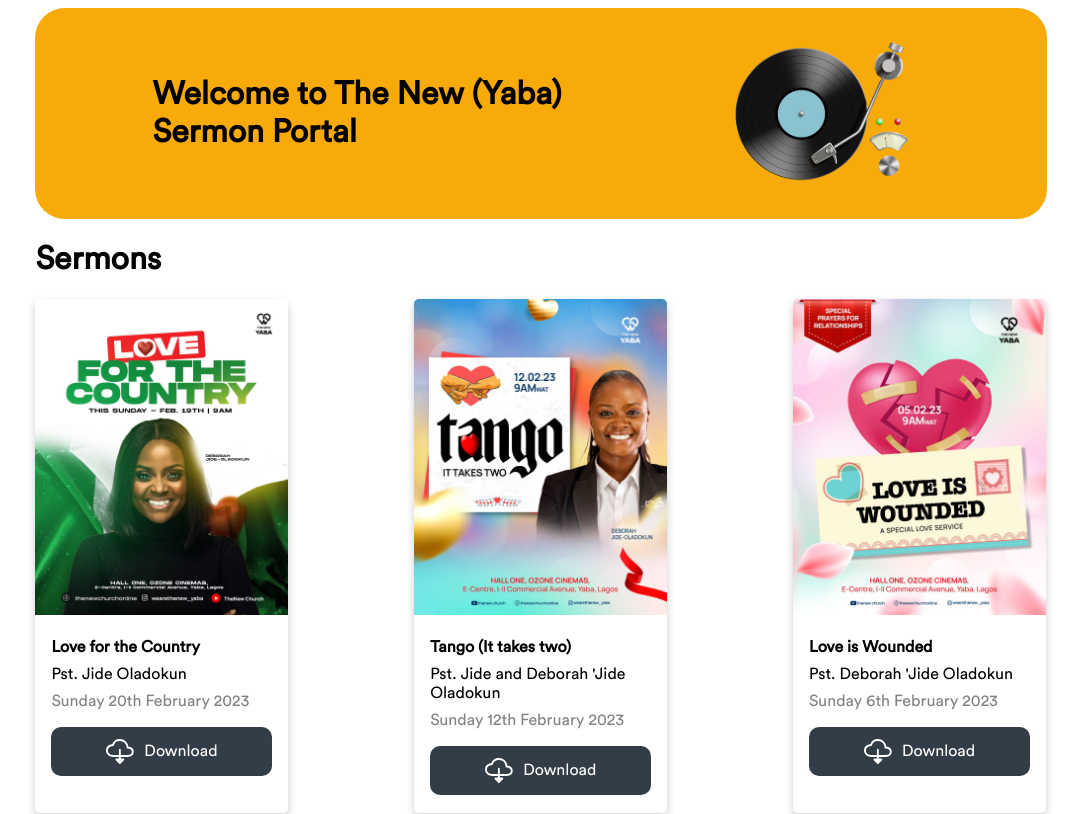
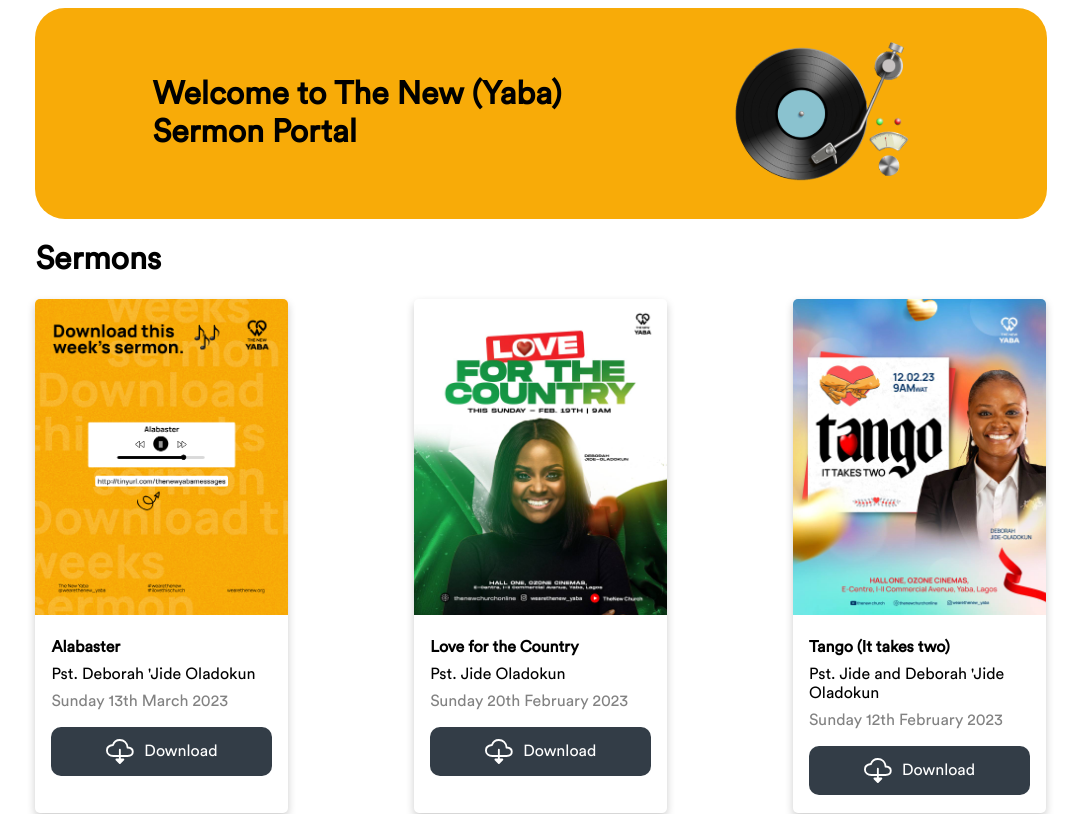
Before and after one commit to timtop/The-New-Yaba-Cassettes, a React (Create React App) app: page / in a window 1280 px wide. Shown: the top 814 px of the page, without its empty margins (99-1179 px from the left). Built offline with nearby package versions, Linux system fonts and the light colour scheme.

Commit message:
Added this weeks message

```diff
--- a/src/App.js
+++ b/src/App.js
@@ -27,10 +27,19 @@ import thanks from "./imgs/thanksgiving.jpg";
 import love1 from "./imgs/love1.jpg";
 import tango from "./imgs/tango.jpg";
 import lovenigeria from "./imgs/love-nigeria.jpg";
+import alabaster from "./imgs/Alabaster.png";
 
 class App extends React.Component {
   render() {
     const sermons = [
+      {
+        title: "Alabaster",
+        preacher: "Pst. Deborah 'Jide Oladokun",
+        date: "Sunday 13th March 2023",
+        link: "https://res.cloudinary.com/the-new-unilag/video/upload/v1678692737/Yaba%20Messages/12-03-2023_new_2_pwberl.mp3",
+        name: "Alabaster - 13/03/23",
+        img: alabaster,
+      },
       {
         title: "Love for the Country",
         preacher: "Pst. Jide Oladokun",
```
Also changed, not shown: src/imgs/Alabaster.png (added).
